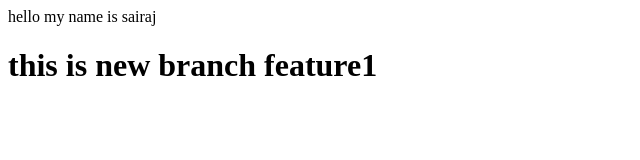
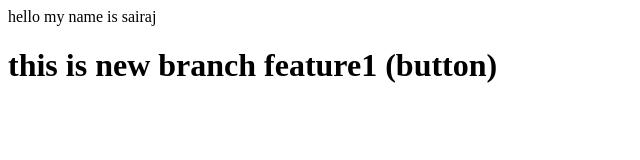
Before and after one commit to Levikraj/localrepo, a plain HTML site: page local_repo/index.html in a window 1280 px wide. Shown: the whole page, without its empty margins (0-640 px from the left). Drawn offline with Linux system fonts and the light colour scheme.

```diff
--- a/local_repo/index.html
+++ b/local_repo/index.html
@@ -1,2 +1,2 @@
 <p> hello my name is sairaj </p>
-<h1>this is new branch feature1 </h1>
+<h1>this is new branch feature1 (button) </h1>
```
